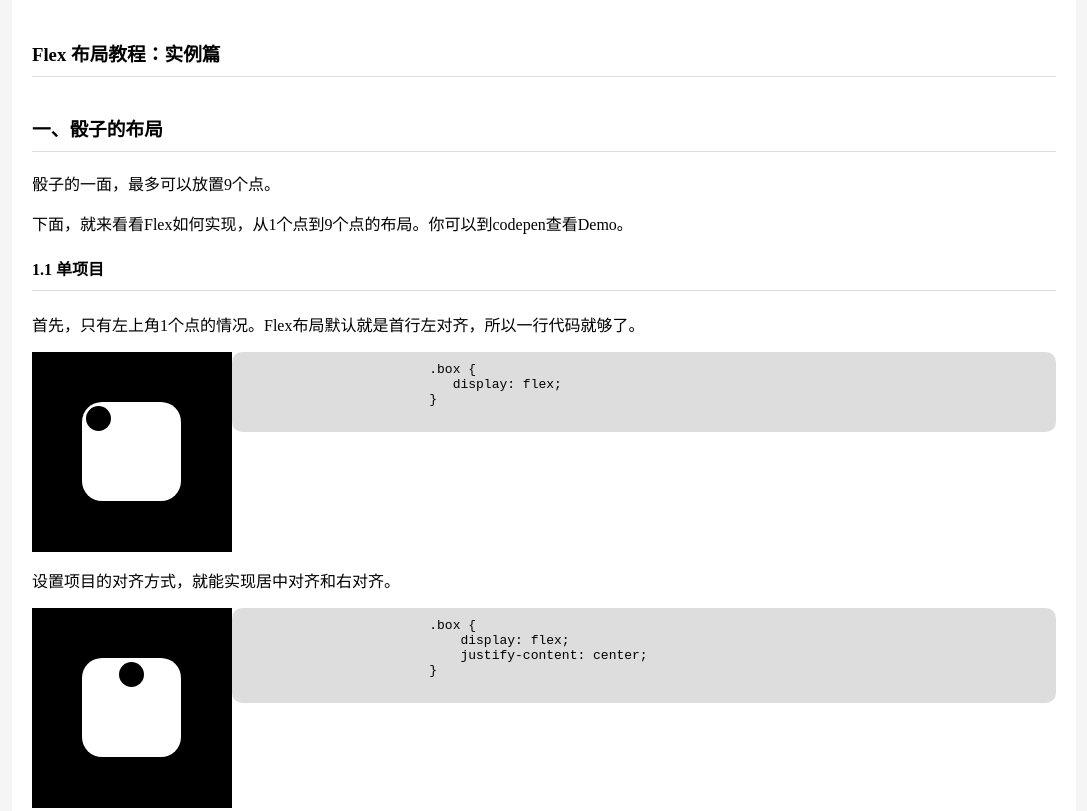
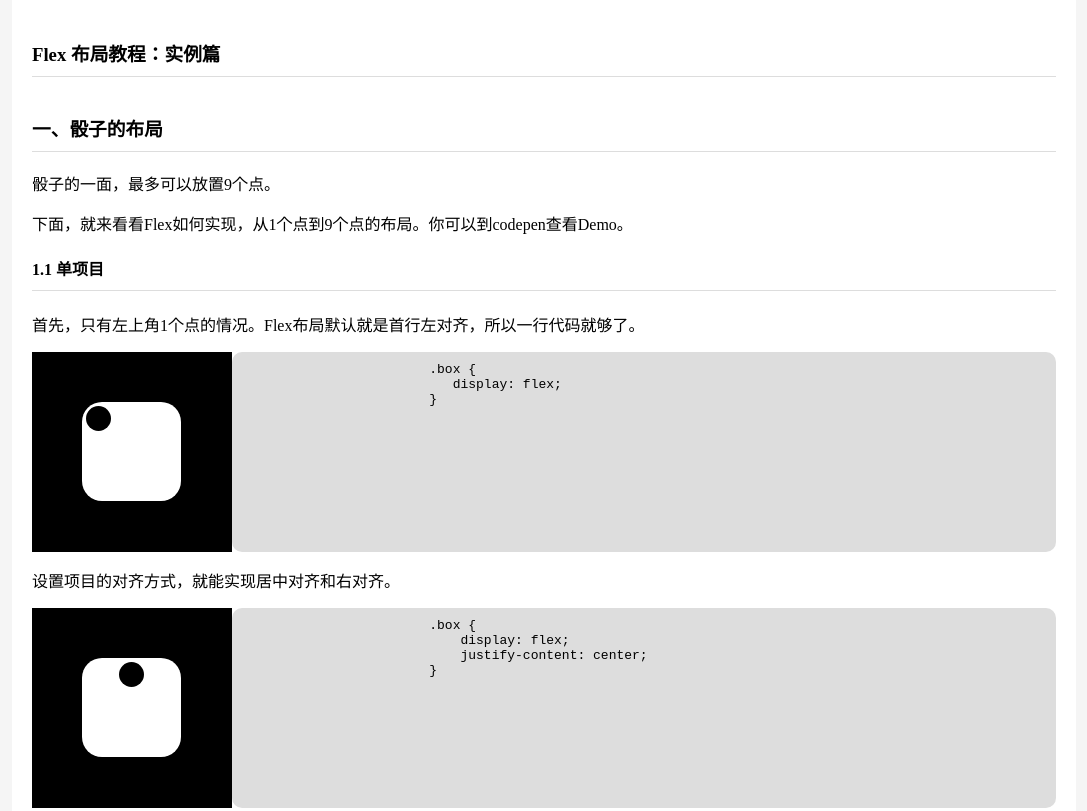
Before and after one commit to johnnyzhang1992/html-css, a website: page css-layout/flex/index.html in a window 1280 px wide. Shown: the top 811 px of the page, without its empty margins (96-1183 px from the left). Drawn offline with Linux system fonts and the light colour scheme.

Commit message:
update css

```diff
--- a/css-layout/flex/style.css
+++ b/css-layout/flex/style.css
@@ -60,6 +60,9 @@ h3,h4{
 .code{
     margin-left: 200px;
     height: 200px;
+}
+.code pre{
+    height:180px;
 }
 .box{
     position: absolute;
```
